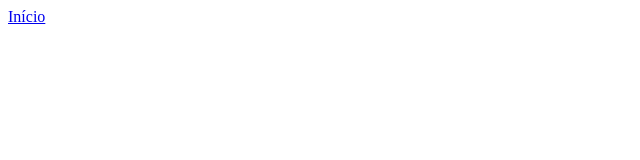
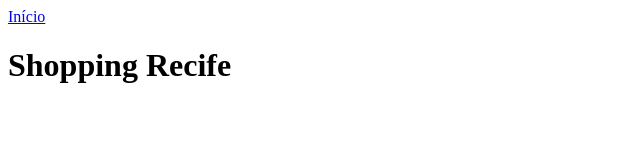
Before and after one commit to igormacedo97/cinema, a plain HTML site: page shoppings/recife.html in a window 1280 px wide. Shown: the whole page, without its empty margins (0-640 px from the left). Drawn offline with Linux system fonts and the light colour scheme.

Commit message:
adicionando titulo do arquivo e titulo nivel 1

```diff
--- a/shoppings/recife.html
+++ b/shoppings/recife.html
@@ -3,9 +3,10 @@
 <head>
     <meta charset="UTF-8">
     <meta name="viewport" content="width=device-width, initial-scale=1.0">
-    <title>Document</title>
+    <title>Shopping Recife</title>
 </head>
 <body>
     <a href="/index.html">Início</a>
+    <h1>Shopping Recife</h1>
 </body>
 </html>
```
Also changed, not shown: shoppings/plaza.html (+2 -1 lines).
